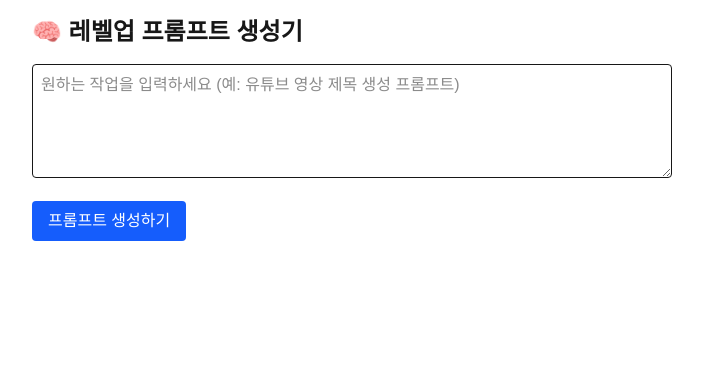
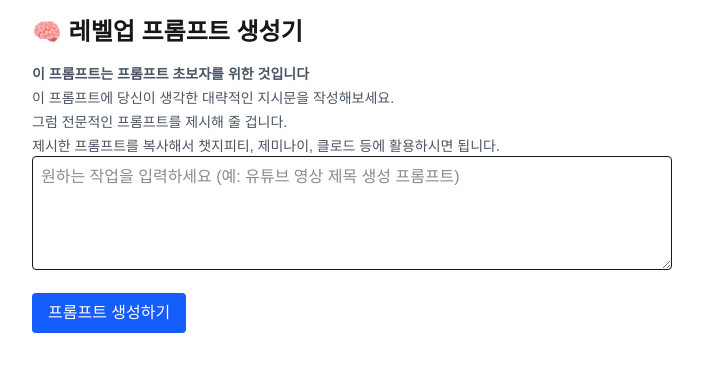
Before and after one commit to yang-inha/prompt-generator, a Next.js app: page / in a window 1280 px wide. Shown: the top 372 px of the page, without its empty margins (288-991 px from the left). Built offline with nearby package versions, Linux system fonts and the light colour scheme.

Commit message:
Update PromptGenerator.tsx

```diff
--- a/components/PromptGenerator.tsx
+++ b/components/PromptGenerator.tsx
@@ -29,6 +29,18 @@ export default function PromptGenerator() {
   return (
     <div className="max-w-2xl mx-auto p-4">
       <h1 className="text-2xl font-bold mb-4">🧠 레벨업 프롬프트 생성기</h1>
+      <p className="text-sm text-gray-600 mt-2">
+<strong>이 프롬프트는 프롬프트 초보자를 위한 것입니다</strong>
+</p>
+<p className="text-sm text-gray-600 mt-1">
+이 프롬프트에 당신이 생각한 대략적인 지시문을 작성해보세요.
+</p>
+<p className="text-sm text-gray-600 mt-1">
+그럼 전문적인 프롬프트를 제시해 줄 겁니다.
+</p>
+<p className="text-sm text-gray-600 mt-1">
+제시한 프롬프트를 복사해서 챗지피티, 제미나이, 클로드 등에 활용하시면 됩니다.
+</p>
       <textarea
         placeholder="원하는 작업을 입력하세요 (예: 유튜브 영상 제목 생성 프롬프트)"
         value={userInput}
```
